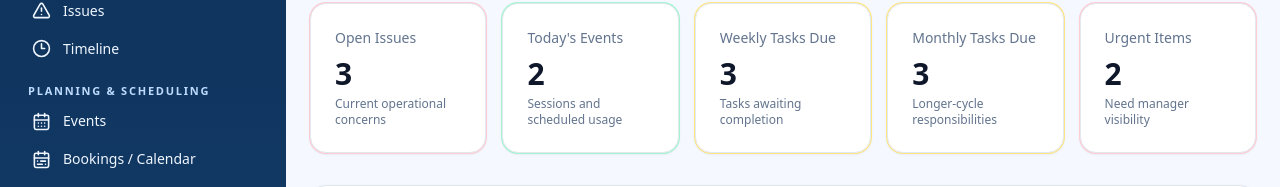
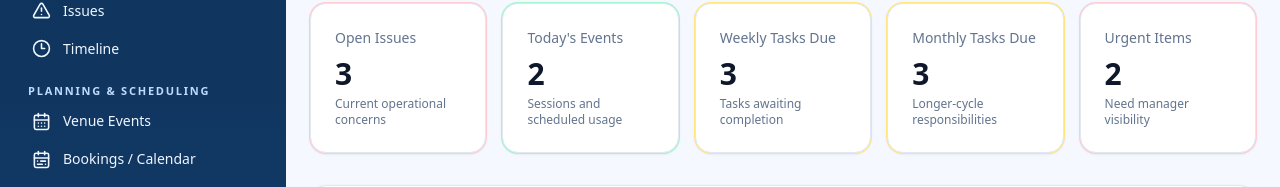
Before and after one commit to gibfesta/gsla-new-sdu, a Next.js app: page /facilities/facilities/fac-001 in a window 1280 px wide. Shown: the part 406-593 px from the top of the page. Built offline with nearby package versions, Linux system fonts and the light colour scheme.

Commit message:
Make Facilities department the events control hub

```diff
--- a/components/facilities/FacilitiesSidebar.tsx
+++ b/components/facilities/FacilitiesSidebar.tsx
@@ -25,7 +25,7 @@ const groups: NavGroup[] = [
     { label: "Timeline", icon: Clock3, tab: "timeline" },
   ] },
   { title: "Planning & Scheduling", entries: [
-    { label: "Events", icon: CalendarDays, tab: "events" },
+    { label: "Venue Events", icon: CalendarDays, tab: "events" },
     { label: "Bookings / Calendar", icon: CalendarRange, tab: "bookings" },
     { label: "Opening / Closing", icon: DoorOpen, tab: "procedures" },
     { label: "Weekly Tasks", icon: CheckSquare2, tab: "weekly" },
```
